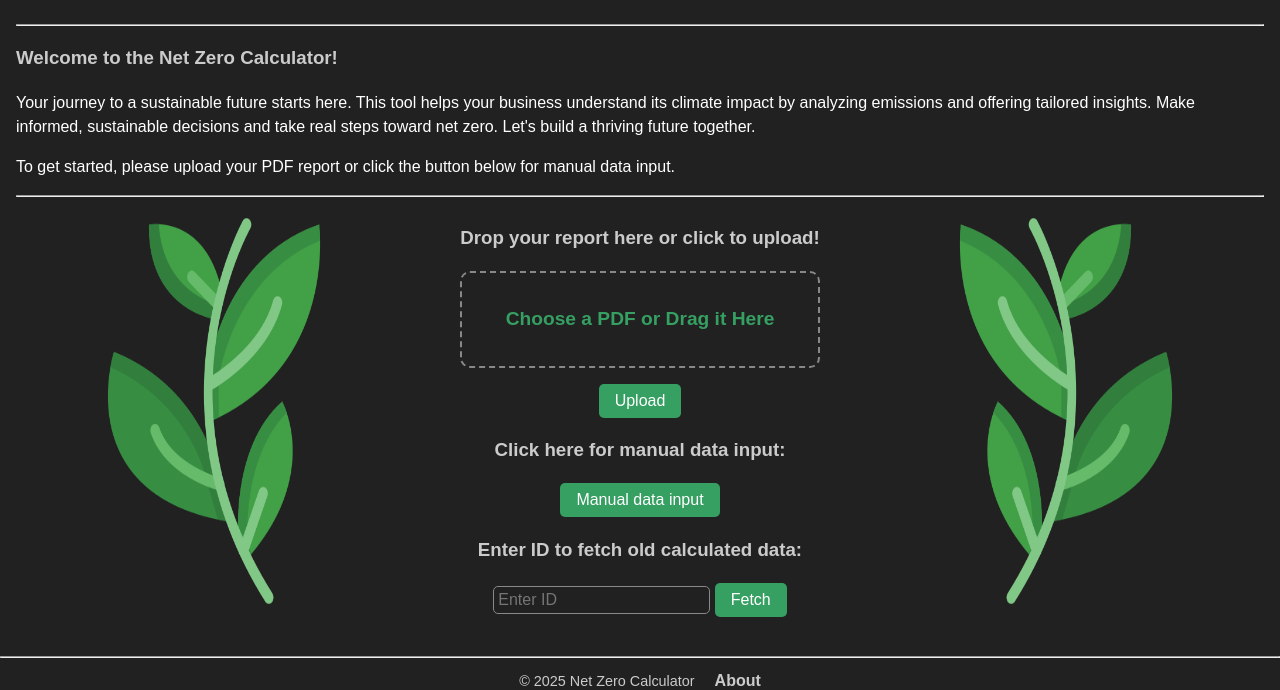
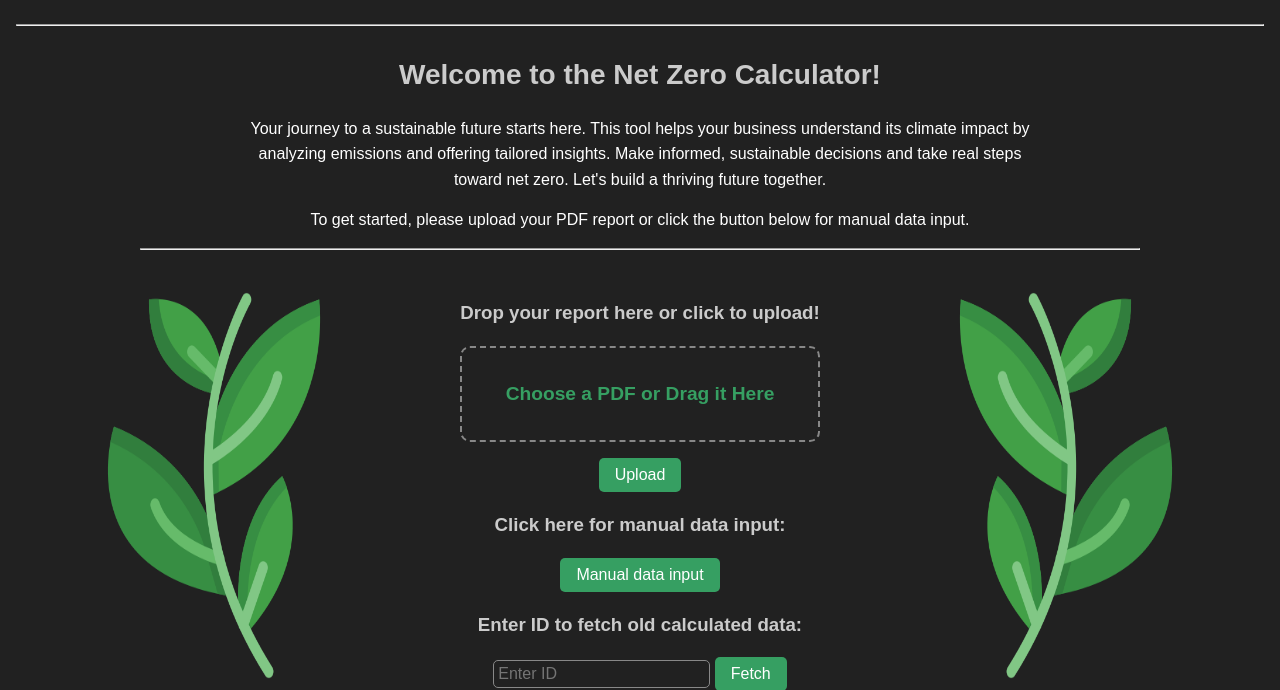
Before and after one commit to KusaiAlMalt/Net-Zero-Calculator, a Django app: page / in a window 1280 px wide. Shown: the part 120-810 px from the top of the page. Run offline with Django 5.2, Linux system fonts and the light colour scheme.

Commit message:
centered the welcome text on homepage

```diff
--- a/templates/index.html
+++ b/templates/index.html
@@ -6,9 +6,9 @@
 {% endblock %}
 
 {% block content %}
-    <div>
+    <div class="welcome-section">
         <h3>Welcome to the Net Zero Calculator!</h3>
-        <p> Your journey to a sustainable future starts here. This tool helps your business understand its climate impact by analyzing emissions and offering tailored insights. Make informed, sustainable decisions and take real steps toward net zero. Let's build a thriving future together.</p>
+        <p>Your journey to a sustainable future starts here. This tool helps your business understand its climate impact by analyzing emissions and offering tailored insights. Make informed, sustainable decisions and take real steps toward net zero. Let's build a thriving future together.</p>
         <p>To get started, please upload your PDF report or click the button below for manual data input.</p>
         <hr>
     </div>
@@ -58,6 +58,26 @@
         <img src="{% static 'icon/leaf flipped.png' %}" alt="leafs" width="300px">
     </div>
 
+    <style>
+        .welcome-section {
+            text-align: center;
+            max-width: 1000px;
+            margin: 0 auto 30px auto;
+            padding: 0 20px;
+        }
+
+        .welcome-section h3 {
+            font-size: 28px;
+            margin-bottom: 20px;
+        }
+
+        .welcome-section p {
+            font-size: 16px;
+            line-height: 1.6;
+            margin: 15px auto;
+            max-width: 800px;
+        }
+    </style>
 {% endblock %}
 
 {% block scripts %}
```
